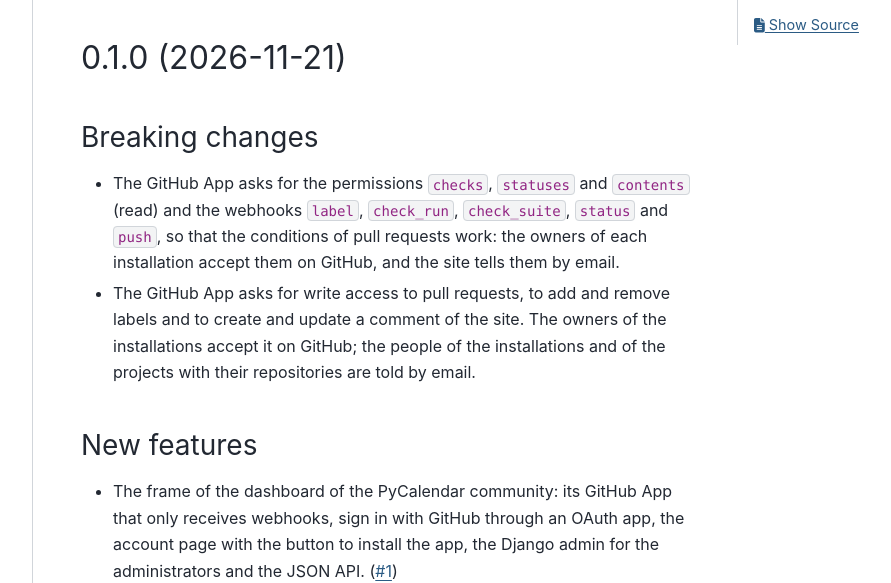
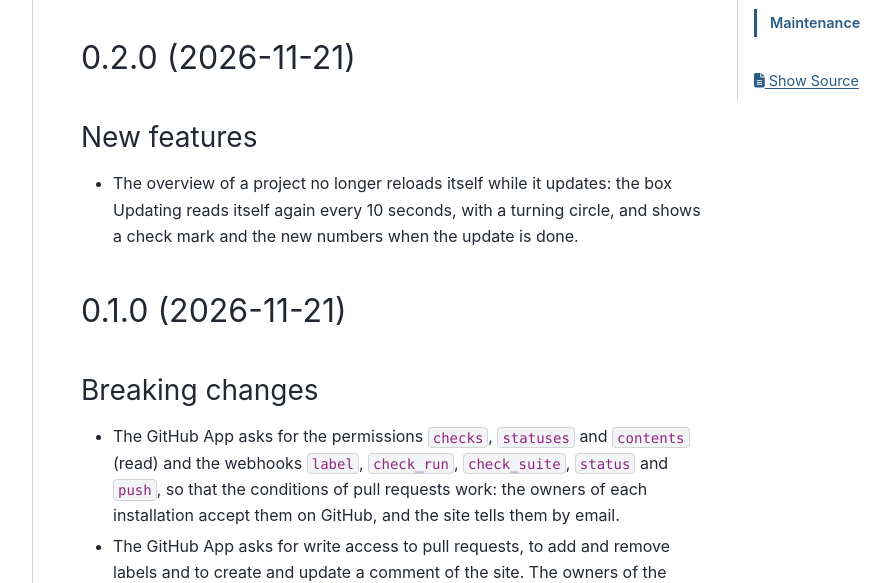
Before and after one commit to PyCalendar/dashboard.pycal.org, a Sphinx documentation site: the page built from docs/changelog.rst, in a window 1280 px wide and 900 px high, cut to the strip 317-900 px from the top of the window. Shown: the whole strip, without its empty margins (287-1178 px from the left). Built offline with Sphinx 7.4.7 and the PyData theme 0.15.4, drawn with Linux system fonts in a browser that asks for light colours; the version number could not be read and is left out; some of the changed text lies outside the part shown.

Commit message:
Release 0.2.0
Co-Authored-By: Claude Opus 5.5 <noreply@anthropic.com>

```diff
--- a/docs/changelog.rst
+++ b/docs/changelog.rst
@@ -8,6 +8,15 @@ Changelog
 .. include:: _build/unreleased.rst
 
 .. towncrier release notes start
+
+0.2.0 (2026-11-21)
+------------------
+
+New features
+~~~~~~~~~~~~
+
+- The overview of a project no longer reloads itself while it updates: the box Updating reads itself again every 10 seconds, with a turning circle, and shows a check mark and the new numbers when the update is done.
+
 
 0.1.0 (2026-11-21)
 ------------------
```
Also changed, not shown: 1 other file.
